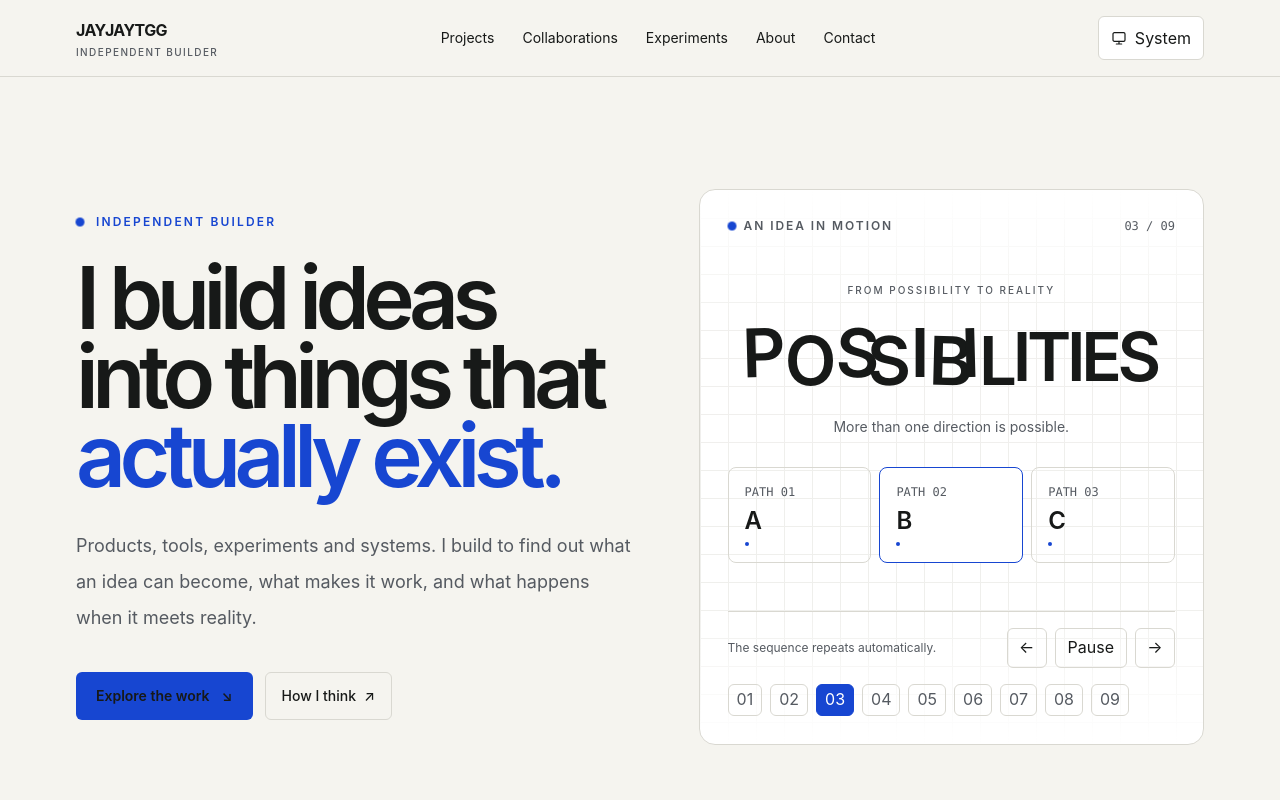
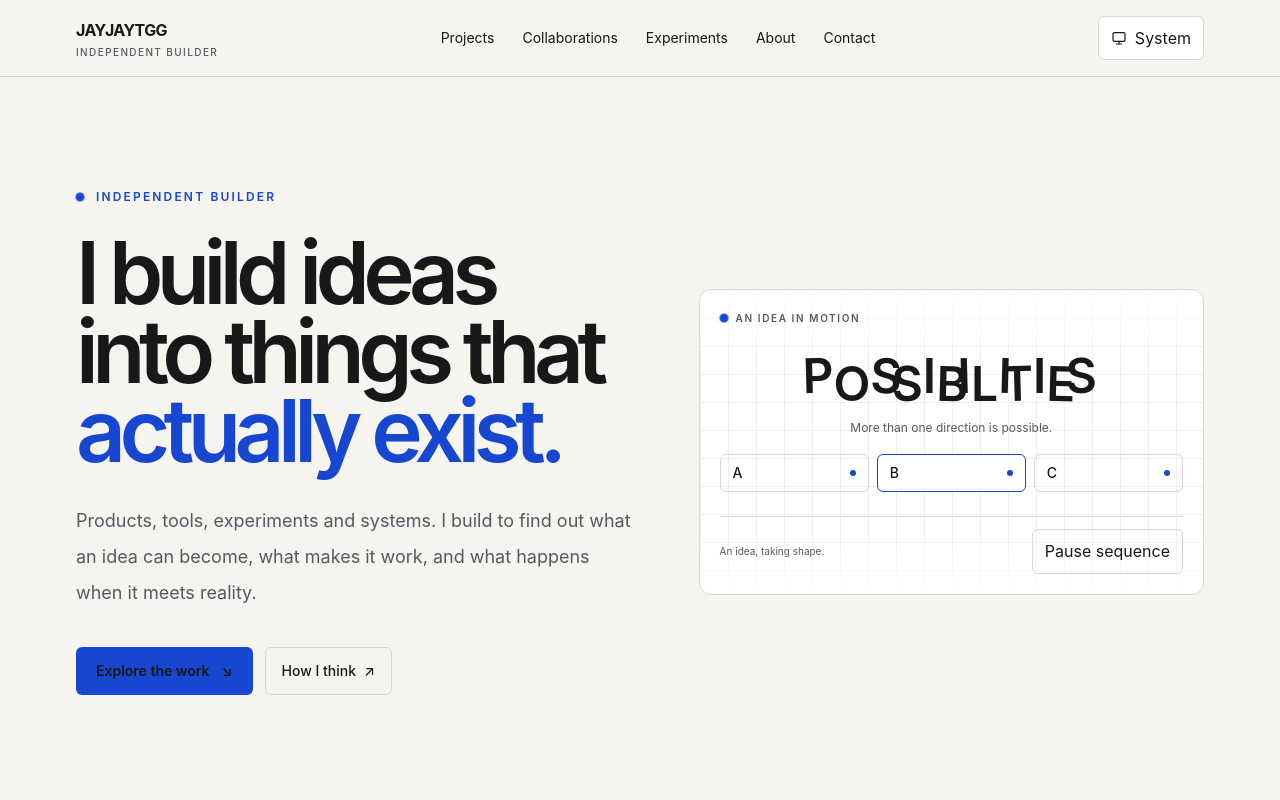
Before and after one commit to JJTGG/JAYJAYTGG, a Next.js app: page / in a window 1280 px wide. Shown: the top 800 px of the page. Built offline with nearby package versions, Linux system fonts and the light colour scheme.

Commit message:
refine: compact idea evolution panel controls

```diff
--- a/components/IdeaEvolution.tsx
+++ b/components/IdeaEvolution.tsx
@@ -1,6 +1,6 @@
 "use client";
 
-import { useEffect, useRef, useState } from "react";
+import { useEffect, useState } from "react";
 
 type StageMode =
   | "idea"
@@ -76,7 +76,7 @@ const stages: IdeaStage[] = [
   }
 ];
 
-const LOOP_INTERVAL_MS = 3200;
+const LOOP_INTERVAL_MS = 3000;
 
 function getLetterTransform(
   mode: StageMode,
@@ -95,7 +95,7 @@ function getLetterTransform(
       }px) rotate(${((index % 3) - 1) * 1.5}deg)`;
 
     case "direction":
-      return `translateX(${side * 1.5}px)`;
+      return `translateX(${side * 2}px)`;
 
     case "specification":
       return `translateY(${index % 2 === 0 ? 1 : 0}px)`;
@@ -103,13 +103,11 @@ function getLetterTransform(
     case "prototype":
       return `translateY(${index % 3 === 0 ? -1 : 1}px)`;
 
-    case "product":
-      return "translateY(0) rotate(0deg)";
-
     case "insight":
       return `translateY(${index % 2 === 0 ? -2 : 2}px)`;
 
     case "idea":
+    case "product":
     default:
       return "translateY(0) rotate(0deg)";
   }
@@ -119,57 +117,46 @@ function StageGraphic({ mode }: { mode: StageMode }) {
   switch (mode) {
     case "idea":
       return (
-        <div className="flex min-h-24 items-center justify-center gap-4">
+        <div className="flex min-h-12 items-center justify-center gap-3">
           <span className="h-2 w-2 rounded-full bg-[var(--accent)] motion-pulse" />
-
-          <span className="h-px w-10 bg-[var(--line)]" />
-
-          <span className="text-xs uppercase tracking-[0.2em] text-[var(--muted)]">
+          <span className="h-px w-8 bg-[var(--line)]" />
+          <span className="text-[10px] uppercase tracking-[0.2em] text-[var(--muted)]">
             Potential
           </span>
-
-          <span className="h-px w-10 bg-[var(--line)]" />
-
+          <span className="h-px w-8 bg-[var(--line)]" />
           <span className="h-2 w-2 rounded-full border border-[var(--accent)]" />
         </div>
       );
 
     case "question":
       return (
-        <div className="flex min-h-24 items-center justify-center gap-5">
-          <span className="h-8 w-8 rounded-full border border-[var(--line)]" />
-
-          <span className="text-5xl font-semibold leading-none tracking-[-0.08em] text-[var(--accent)]">
+        <div className="flex min-h-12 items-center justify-center gap-4">
+          <span className="h-5 w-5 rounded-full border border-[var(--line)]" />
+          <span className="text-3xl font-semibold leading-none text-[var(--accent)]">
             ?
           </span>
-
-          <span className="h-12 w-12 rounded-full border border-[var(--line)]" />
-
-          <span className="h-5 w-5 rounded-full border border-[var(--accent)]" />
+          <span className="h-8 w-8 rounded-full border border-[var(--line)]" />
+          <span className="h-3 w-3 rounded-full border border-[var(--accent)]" />
         </div>
       );
 
     case "possibilities":
       return (
-        <div className="grid min-h-24 grid-cols-3 gap-2">
+        <div className="grid grid-cols-3 gap-2">
           {["A", "B", "C"].map((option, index) => (
             <div
               key={option}
-              className={`flex flex-col justify-between rounded-lg border p-3 sm:p-4 ${
+              className={`flex items-center justify-between rounded-md border px-3 py-2 ${
                 index === 1
                   ? "border-[var(--accent)] bg-[var(--surface)]"
                   : "border-[var(--line)]"
               }`}
             >
-              <span className="font-mono text-xs text-[var(--muted)]">
-                PATH 0{index + 1}
-              </span>
-
-              <span className="text-2xl font-semibold tracking-tight">
-                {option}
-              </span>
-
-              <span className="h-1 w-1 rounded-full bg-[var(--accent)]" />
+              <span className="text-sm font-medium">{option}</span>
+              <span
+                className="h-1.5 w-1.5 rounded-full bg-[var(--accent)]"
+                aria-hidden="true"
+              />
             </div>
           ))}
         </div>
@@ -177,21 +164,20 @@ function StageGraphic({ mode }: { mode: StageMode }) {
 
     case "direction":
       return (
-        <div className="flex min-h-24 items-center justify-center gap-2 sm:gap-4">
+        <div className="flex min-h-12 items-center justify-center gap-3">
           {["A", "B", "C"].map((option, index) => (
-            <div key={option} className="flex items-center gap-2 sm:gap-4">
-              <div
-                className={`flex h-12 w-12 items-center justify-center rounded-full border text-sm font-medium transition-colors ${
+            <div key={option} className="flex items-center gap-3">
+              <span
+                className={`flex h-9 w-9 items-center justify-center rounded-full border text-xs font-medium ${
                   index === 1
                     ? "border-[var(--accent)] bg-[var(--accent)] text-white"
                     : "border-[var(--line)] text-[var(--muted)]"
                 }`}
               >
                 {option}
-              </div>
-
+              </span>
               {index < 2 && (
-                <span className="text-[var(--muted)]" aria-hidden="true">
+                <span className="text-xs text-[var(--muted)]" aria-hidden="true">
                   →
                 </span>
               )}
@@ -202,19 +188,13 @@ function StageGraphic({ mode }: { mode: StageMode }) {
 
     case "specification":
       return (
-        <div className="grid min-h-24 grid-cols-2 gap-2">
-          {["INPUT", "RULES", "OUTPUT", "EDGE CASES"].map((item, index) => (
+        <div className="grid grid-cols-2 gap-2">
+          {["INPUT", "RULES", "OUTPUT", "EDGE CASES"].map((item) => (
             <div
               key={item}
-              className="flex items-center gap-3 rounded-md border border-[var(--line)] px-3 py-2"
+              className="rounded-md border border-[var(--line)] px-3 py-2 text-[10px] font-medium tracking-[0.1em] text-[var(--muted)]"
             >
-              <span className="font-mono text-xs text-[var(--accent)]">
-                0{index + 1}
-              </span>
-
-              <span className="text-xs font-medium tracking-[0.08em]">
               {item}
-              </span>
             </div>
           ))}
         </div>
@@ -222,26 +202,24 @@ function StageGraphic({ mode }: { mode: StageMode }) {
 
     case "prototype":
       return (
-        <div className="min-h-24 rounded-lg border border-[var(--line)] p-3">
-          <div className="flex items-center gap-1.5 border-b border-[var(--line)] pb-3">
+        <div className="rounded-md border border-[var(--line)] p-3">
+          <div className="flex items-center gap-1.5 border-b border-[var(--line)] pb-2">
             <span className="h-1.5 w-1.5 rounded-full bg-[var(--line)]" />
             <span className="h-1.5 w-1.5 rounded-full bg-[var(--line)]" />
             <span className="h-1.5 w-1.5 rounded-full bg-[var(--accent)]" />
-
-            <span className="ml-2 font-mono text-[10px] text-[var(--muted)]">
+            <span className="ml-2 text-[10px] text-[var(--muted)]">
               FIRST WORKING FORM
             </span>
           </div>
 
-          <div className="grid grid-cols-[1fr_2fr] gap-3 pt-3">
+          <div className="grid grid-cols-[1fr_1.5fr] gap-3 pt-3">
             <div className="space-y-2">
-              <div className="h-3 rounded-sm bg-[var(--surface)]" />
-              <div className="h-3 w-3/4 rounded-sm bg-[var(--surface)]" />
-              <div className="h-3 w-1/2 rounded-sm bg-[var(--surface)]" />
+              <div className="h-2 rounded-sm bg-[var(--line)]" />
+              <div className="h-2 w-3/4 rounded-sm bg-[var(--line)]" />
+              <div className="h-2 w-1/2 rounded-sm bg-[var(--line)]" />
             </div>
-
-            <div className="flex items-center justify-center rounded-md border border-[var(--accent)] p-3">
-              <span className="text-xs font-medium">Test the idea ↗</span>
+            <div className="flex items-center justify-center rounded-md border border-[var(--accent)] p-2 text-[10px] font-medium">
+              Test the idea ↗
             </div>
           </div>
         </div>
@@ -249,42 +227,35 @@ function StageGraphic({ mode }: { mode: StageMode }) {
 
     case "product":
       return (
-        <div className="flex min-h-24 items-center gap-4 rounded-lg border border-[var(--accent)] bg-[var(--surface)] p-4">
-          <div className="flex h-12 w-12 shrink-0 items-center justify-center rounded-md bg-[var(--accent)] text-xl font-semibold text-white">
+        <div className="flex items-center gap-3 rounded-md border border-[var(--accent)] bg-[var(--surface)] p-3">
+          <span className="flex h-9 w-9 shrink-0 items-center justify-center rounded-md bg-[var(--accent)] text-lg font-semibold text-white">
             ✓
-          </div>
-
-          <div className="min-w-0 flex-1">
-            <p className="text-sm font-semibold tracking-tight">
-              Form. Function. Use.
-            </p>
-
-            <p className="mt-1 text-xs leading-5 text-[var(--muted)]">
-              The idea has taken a usable form.
+          </span>
+          <div>
+            <p className="text-sm font-semibold">Form. Function. Use.</p>
+            <p className="text-xs text-[var(--muted)]">
+              Something usable now exists.
             </p>
           </div>
-
-          <span className="text-lg text-[var(--accent)]">↗</span>
         </div>
       );
 
     case "insight":
       return (
-        <div className="flex min-h-24 flex-wrap items-center justify-center gap-2 sm:gap-3">
+        <div className="flex flex-wrap items-center justify-center gap-2">
           {["RESULT", "LEARNING", "NEXT IDEA"].map((item, index) => (
-            <div key={item} className="flex items-center gap-2 sm:gap-3">
+            <div key={item} className="flex items-center gap-2">
               <span
-                className={`rounded-full border px-3 py-2 text-xs font-medium ${
+                className={`rounded-full border px-2.5 py-1.5 text-[10px] font-medium ${
                   index === 2
                     ? "border-[var(--accent)] text-[var(--accent)]"
-                    : "border-[var(--line)]"
+                    : "border-[var(--line)] text-[var(--muted)]"
                 }`}
               >
                 {item}
               </span>
-
               {index < 2 && (
-                <span className="text-[var(--muted)]" aria-hidden="true">
+                <span className="text-xs text-[var(--muted)]" aria-hidden="true">
                   →
                 </span>
               )}
@@ -303,7 +274,6 @@ export default function IdeaEvolution() {
   const [isPlaying, setIsPlaying] = useState(true);
   const [reducedMotion, setReducedMotion] = useState(false);
 
-  const previousLength = useRef(stages[0].word.length);
   const activeStage = stages[activeIndex];
 
   useEffect(() => {
@@ -312,11 +282,9 @@ export default function IdeaEvolution() {
     );
 
     function updateMotionPreference() {
-      const prefersReducedMotion = preference.matches;
+      setReducedMotion(preference.matches);
 
-      setReducedMotion(prefersReducedMotion);
-
-      if (prefersReducedMotion) {
+      if (preference.matches) {
         setIsPlaying(false);
       }
     }
@@ -336,31 +304,14 @@ export default function IdeaEvolution() {
       setActiveIndex((current) => (current + 1) % stages.length);
     }, LOOP_INTERVAL_MS);
 
-    return () => {
-      window.clearInterval(timer);
-    };
+    return () => window.clearInterval(timer);
   }, [isPlaying, reducedMotion]);
-
-  useEffect(() => {
-    previousLength.current = activeStage.word.length;
-  }, [activeStage.word.length]);
-
-  function showPreviousStage() {
-    setActiveIndex(
-      (current) => (current - 1 + stages.length) % stages.length
-    );
-  }
-
-  function showNextStage() {
-    setActiveIndex((current) => (current + 1) % stages.length);
-  }
 
   return (
     <section
       aria-label="The evolution of an idea"
-      className="relative isolate overflow-hidden rounded-2xl border border-[var(--line)] bg-[var(--surface)] p-5 sm:p-7"
+      className="relative isolate overflow-hidden rounded-xl border border-[var(--line)] bg-[var(--surface)] p-4 sm:p-5"
     >
-      {/* Restrained technical grid */}
       <div
         aria-hidden="true"
         className="pointer-events-none absolute inset-0 -z-10 opacity-40"
@@ -369,41 +320,27 @@ export default function IdeaEvolution() {
             "linear-gradient(var(--line) 1px, transparent 1px), linear-gradient(90deg, var(--line) 1px, transparent 1px)",
           backgroundSize: "28px 28px",
           maskImage:
-            "linear-gradient(to bottom, transparent, black 25%, black 75%, transparent)"
+            "linear-gradient(to bottom, transparent, black 20%, black 80%, transparent)"
         }}
       />
 
-      <div className="flex flex-wrap items-center justify-between gap-3">
       <div className="flex items-center gap-2">
         <span className="h-2 w-2 rounded-full bg-[var(--accent)] motion-pulse" />
-
-          <p className="text-xs font-semibold uppercase tracking-[0.16em] text-[var(--muted)]">
+        <p className="text-[10px] font-semibold uppercase tracking-[0.16em] text-[var(--muted)]">
           An idea in motion
         </p>
       </div>
 
-        <span className="font-mono text-xs text-[var(--muted)]">
-          {String(activeIndex + 1).padStart(2, "0")} /{" "}
-          {String(stages.length).padStart(2, "0")}
-        </span>
-      </div>
-
-      {/* Evolving typography */}
-      <div className="relative py-9 sm:py-12">
-        <p className="mb-4 text-center text-[10px] font-medium uppercase tracking-[0.2em] text-[var(--muted)]">
-          From possibility to reality
-        </p>
-
-        <h2 className="min-h-16 text-center text-[clamp(1.65rem,5.8vw,4.2rem)] font-semibold leading-tight tracking-[-0.065em]">
+      <div className="py-5 sm:py-6">
+        <h2
+          key={activeStage.id}
+          className="motion-fade-up flex min-h-10 items-center justify-center overflow-hidden text-center text-[clamp(1.35rem,4.4vw,3rem)] font-semibold leading-tight tracking-[-0.07em]"
+        >
           <span className="sr-only">{activeStage.word}</span>
-
-          <span aria-hidden="true" className="kinetic-word whitespace-nowrap">
-            {activeStage.word.split("").map((letter, index) => {
-              const isNewLetter = index >= previousLength.current;
-
-              return (
+          <span aria-hidden="true" className="kinetic-word">
+            {activeStage.word.split("").map((letter, index) => (
               <span
-                  key={index}
+                key={`${activeStage.id}-${index}`}
                 className="kinetic-letter"
                 style={{
                   transform: getLetterTransform(
@@ -411,107 +348,45 @@ export default function IdeaEvolution() {
                     index,
                     activeStage.word.length
                   ),
-                    animation: isNewLetter
-                      ? "motion-fade-up 680ms var(--ease-out) both"
-                      : undefined,
-                    animationDelay: isNewLetter
-                      ? `${Math.min(
-                          (index - previousLength.current) * 35,
-                          220
-                        )}ms`
-                      : undefined
+                  animationDelay: `${Math.min(index * 18, 180)}ms`
                 }}
               >
                 {letter}
               </span>
-              );
-            })}
+            ))}
           </span>
         </h2>
 
         <p
-          key={activeStage.id}
-          className="motion-fade-in mt-4 min-h-6 text-center text-sm leading-6 text-[var(--muted)]"
+          key={`${activeStage.id}-description`}
+          className="motion-fade-in mt-2 min-h-5 text-center text-xs leading-5 text-[var(--muted)]"
           aria-live="off"
         >
           {activeStage.description}
         </p>
 
-        <div
-          key={`${activeStage.id}-graphic`}
-          className="motion-fade-up mt-7"
-        >
+        <div key={`${activeStage.id}-graphic`} className="motion-fade-up mt-4">
           <StageGraphic mode={activeStage.mode} />
         </div>
       </div>
 
-      {/* Explicit, predictable controls */}
-      <div className="border-t border-[var(--line)] pt-4">
-        <div className="flex flex-wrap items-center justify-between gap-3">
-          <p className="text-xs text-[var(--muted)]">
+      <div className="flex items-center justify-between gap-3 border-t border-[var(--line)] pt-3">
+        <p className="text-[10px] text-[var(--muted)]">
           {reducedMotion
-              ? "Automatic motion disabled by your device preference."
+            ? "Automatic motion is disabled."
             : isPlaying
-                ? "The sequence repeats automatically."
+              ? "An idea, taking shape."
               : "The sequence is paused."}
         </p>
-
-          <div className="flex items-center gap-2">
-            <button
-              type="button"
-              onClick={showPreviousStage}
-              aria-label="Previous idea stage"
-              className="flex h-10 w-10 items-center justify-center rounded-md border border-[var(--line)] text-sm transition-colors hover:border-[var(--accent)] hover:text-[var(--accent)]"
-            >
-              ←
-            </button>
 
         <button
           type="button"
           onClick={() => setIsPlaying((playing) => !playing)}
           disabled={reducedMotion}
-              className="min-h-10 rounded-md border border-[var(--line)] px-3 text-xs font-medium transition-colors hover:border-[var(--accent)] hover:text-[var(--accent)] disabled:cursor-not-allowed disabled:opacity-60"
+          className="motion-lift min-h-9 shrink-0 rounded-md border border-[var(--line)] px-3 py-2 text-xs font-medium transition-colors hover:border-[var(--accent)] hover:text-[var(--accent)] disabled:cursor-not-allowed disabled:opacity-60"
         >
-              {isPlaying ? "Pause" : "Play sequence"}
+          {isPlaying ? "Pause sequence" : "Resume sequence"}
         </button>
-
-            <button
-              type="button"
-              onClick={showNextStage}
-              aria-label="Next idea stage"
-              className="flex h-10 w-10 items-center justify-center rounded-md border border-[var(--line)] text-sm transition-colors hover:border-[var(--accent)] hover:text-[var(--accent)]"
-            >
-              →
-            </button>
-          </div>
-        </div>
-
-        <div
-          role="group"
-          aria-label="Choose an idea stage"
-          className="mt-4 flex flex-wrap gap-2"
-        >
-          {stages.map((stage, index) => {
-            const active = index === activeIndex;
-
-            return (
-              <button
-                key={stage.id}
-                type="button"
-                onClick={() => setActiveIndex(index)}
-                aria-label={`Show stage ${index + 1}: ${stage.word}`}
-                aria-current={active ? "step" : undefined}
-                className={`flex h-8 min-w-8 items-center justify-center rounded-md border px-2 font-mono text-[10px] transition-colors ${
-                  active
-                    ? "border-[var(--accent)] bg-[var(--accent)] text-white"
-                    : "border-[var(--line)] text-[var(--muted)] hover:border-[var(--accent)] hover:text-[var(--accent)]"
-                }`}
-              >
-                {String(index + 1).padStart(2, "0")}
-              </button>
-            );
-          })}
-        </div>
       </div>
     </section>
   );
```
Lines whose indentation alone changed are shown as unchanged.
